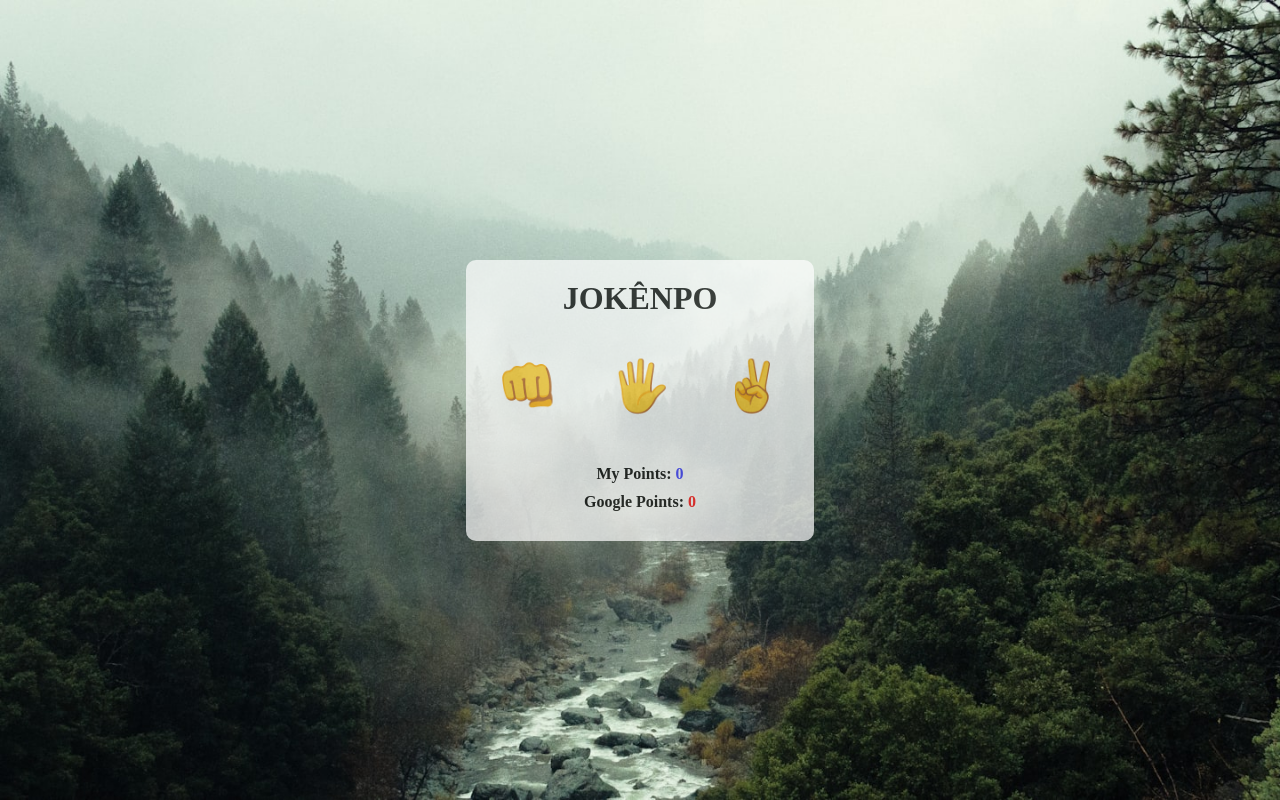
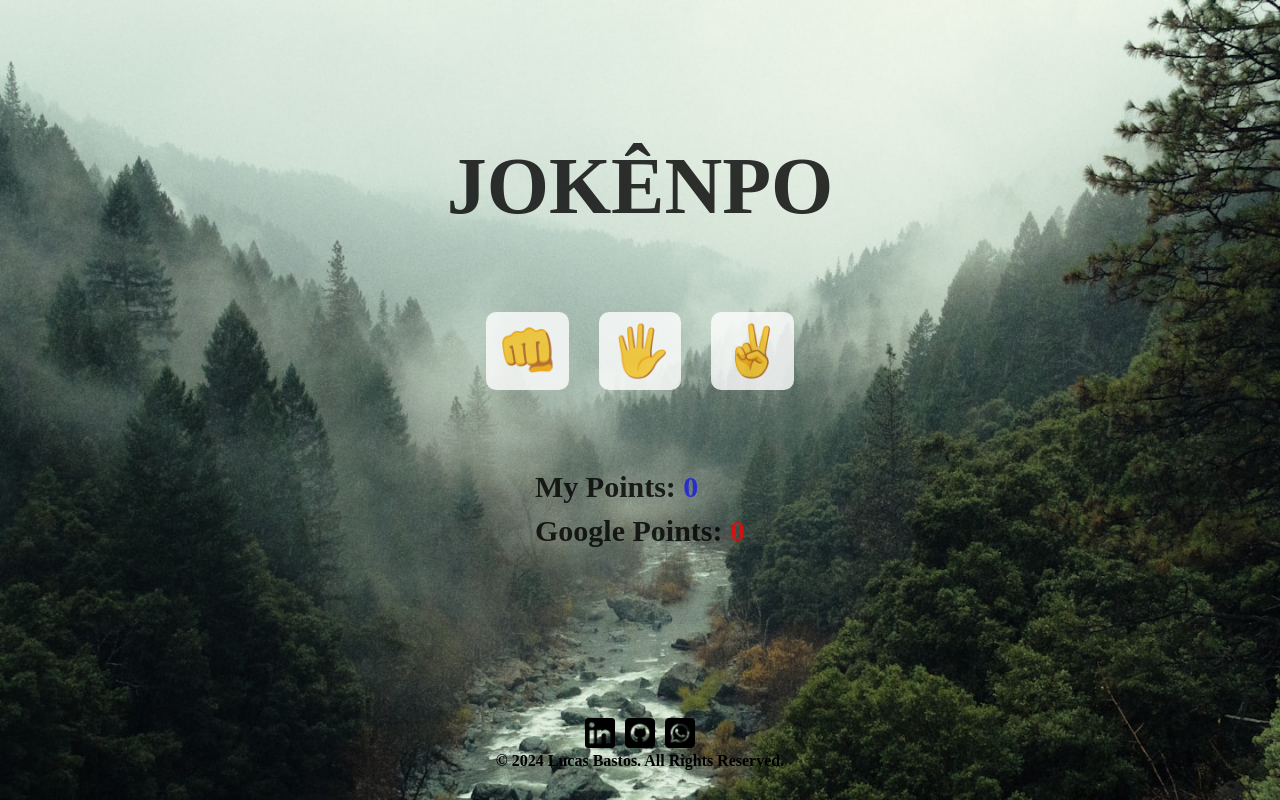
Before and after one commit to lbastoss/project-jokenpo, a plain HTML site: page index.html in a window 1280 px wide. Drawn offline with Linux system fonts and the light colour scheme.

Commit message:
add footer e modificando alguns efeitos e posições dos itens

```diff
--- a/index.html
+++ b/index.html
@@ -5,11 +5,12 @@
     <meta charset="UTF-8">
     <meta name="viewport" content="width=device-width, initial-scale=1.0">
     <link rel="stylesheet" href="styles.css">
+
     <title>Jokenpô</title>
 </head>
 
 <body>
-    <div class="container">
+    <div class="container1">
         <h1>JOKÊNPO</h1>
 
 
@@ -19,15 +20,44 @@
             <button id="paper" onclick="playHuman('paper')">&#x1F590;</button>
             <button id="scissors" onclick="playHuman('scissors')">&#x270C;</button>
         </div>
+
+        <div class="itens">
         <p class="result"></p>
 
         <p class="My-score">My Points: <span id="human-score">0</span></p>
         <p class="machine-score">Google Points: <span id="machine-score">0</span></p>
 
+        </div>
+
+    </div>
+
+    <footer class="footer-container">
 
 
-    </div>
+
+        <div class="links-footer">
+            <a href="https://www.linkedin.com/in/dev-lucas-bastoss/" target="_blank" title="Linkedin"><img
+                    src="./img/logotipo-do-linkedin.png" alt="Linkedin-logo" class="social-media" /></a>
+
+            <a href="https://github.com/lbastoss" target="_blank" title="GitHub"><img src="./img/github.png"
+                    alt="Github" class="social-media" /></a>
+
+            <a href="https://api.whatsapp.com/send?phone=5527998711427" alt="whatsapp-logo" target="_blank"
+                title="whatsapp"> <img src="./img/whatsapp.png" class="social-media"></a>
+
+        </div>
+
+
+        <p class="develop"> &copy 2024 Lucas Bastos. All Rights Reserved.</p>
+
+
+
+
+
+    </footer>
+
     <script src="./script.js"></script>
 </body>
 
+
 </html>
--- a/styles.css
+++ b/styles.css
@@ -8,27 +8,36 @@
 body {
     background: url(./img/new.jpg);
     background-size: cover;
+    min-height: 100vh;
     display: flex;
+    flex-direction: column; /* Mudança aqui */
+
+}
+
+
+.container1 {
+    padding: 20px;
+    opacity: 0.8;
+    border-radius: 10px;
+    display: flex;
+    flex-direction: column;
+    align-items: center;
     justify-content: center;
-    align-items: center;
-    min-height: 100vh;
+    flex-grow: 1; /* Adição aqui */
+
+
+
+
+
 
 
 }
 
 
-.container {
-    padding: 20px;
-    background-color: #ffffff;
-    opacity: 0.7;
-    border-radius: 10px;
-    display: flex;
-    flex-direction: column;
-    align-items: center;
-    justify-content: center;
-
+h1 {
+    font-size: 80px;
+    margin-bottom: 50px;
 }
-
 button {
     padding: 10px;
     font-size: 50px;
@@ -36,6 +45,7 @@ button {
     border: none;
     border-radius: 10px;
     transition: opacity 0.3s ease-in-out;
+   margin-bottom: 40px;
 }
 
 button:hover {
@@ -68,6 +78,11 @@ button:active {
 p {
     font-weight: bold;
     margin-bottom: 10px;
+
+}
+
+.itens {
+    font-size: 30px;
 }
 
 .My-score span {
@@ -77,3 +92,35 @@ p {
 .machine-score span {
     color: rgba(255, 0, 0, 0.945);
 }
+
+
+.links-footer {
+    display: flex;
+    gap: 10px;
+
+
+}
+
+.social-media:hover {
+    opacity: .8;
+}
+
+.social-media:active {
+    opacity: .4;
+}
+
+.social-media {
+    width: 30px;
+
+}
+
+.footer-container {
+
+    display: flex;
+    flex-direction: column;
+    justify-content: center;
+    align-items: center;
+    margin-top: auto; /* Adição aqui */
+    padding: 20px;
+
+}
```
Also changed, not shown: img/github.png (added), img/logotipo-do-linkedin.png (added), img/whatsapp.png (added).
